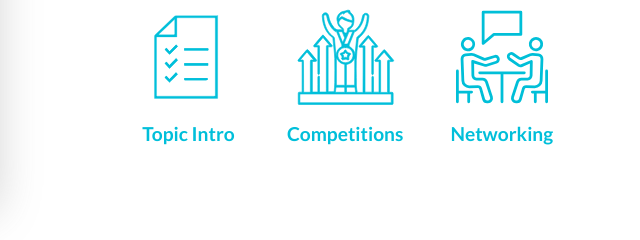
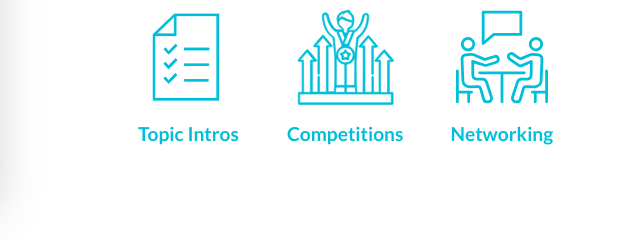
Before and after one commit to ludmylaalmeida/uml-acm, a plain HTML site: page index.html in a window 1280 px wide. Shown: the part 900-1140 px from the top of the page, 614-1254 px from the left. Drawn offline with nearby package versions, Linux system fonts and the light colour scheme.

Commit message:
fix grammar

```diff
--- a/index.html
+++ b/index.html
@@ -154,7 +154,7 @@
                                 <div class="single-bubble  d-flex align-items-center justify-content-center">
                                     <div class="card-div text-center">
                                         <img class="card-image" src="assets/images/topic.svg">
-                                        <p>Topic Intro</p>
+                                        <p>Topic Intros</p>
                                     </div>
                                 </div>
                                 <!-- single  -->
```
